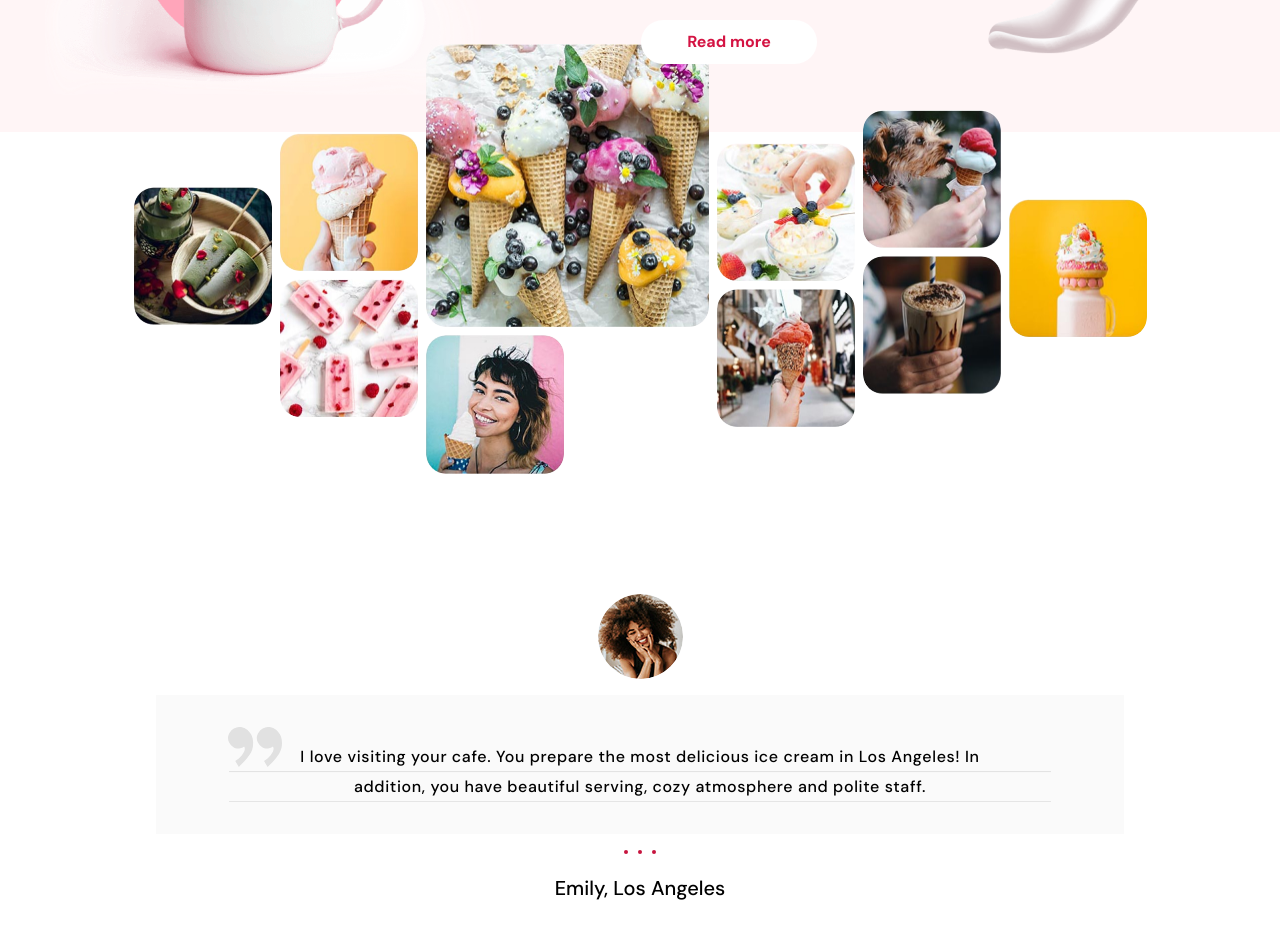
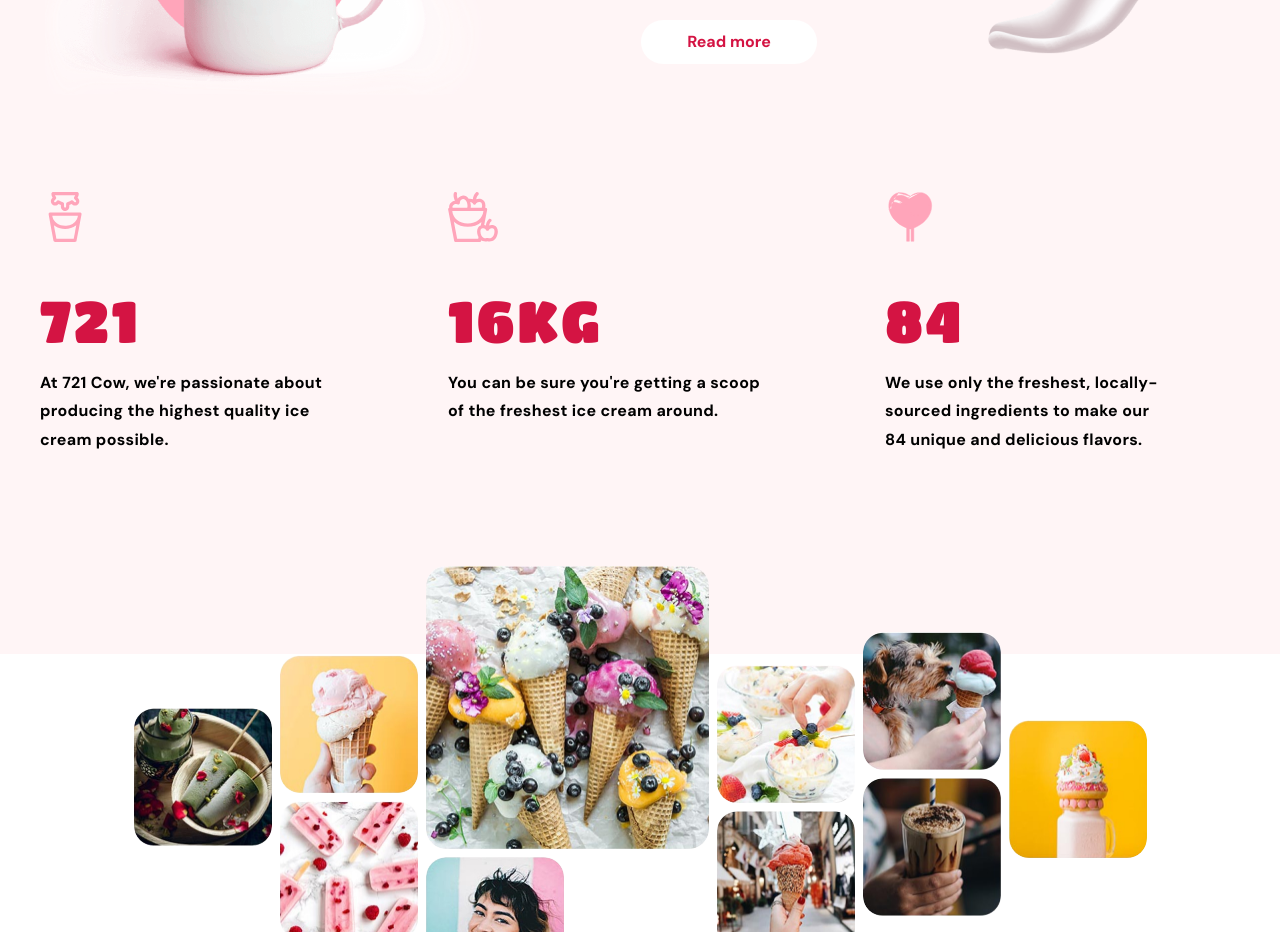
Before and after one commit to OleksandrMyliutin/ice-cream_project, a plain HTML site: page index.html in a window 1280 px wide. Shown: the part 1320-2252 px from the top of the page. Drawn offline with nearby package versions, Linux system fonts and the light colour scheme.

Commit message:
how-made

```diff
--- a/css/styles.css
+++ b/css/styles.css
@@ -383,4 +383,50 @@ border-radius: 22px;
 width: 176px;
 height: 44px;
 background: #fff;
+cursor: pointer;
 }
+.how-made-div {
+  display: flex;
+  width: 1200px;
+  margin: 0 auto;
+  padding-bottom: 200px;
+}
+.how-made-ula {
+  display: flex;
+  gap: 120px;
+}
+.how-made-item {
+font-family: "Titan One", sans-serif;
+font-weight: 400;
+font-size: 58px;
+letter-spacing: 0.04em;
+text-transform: uppercase;
+color: #d41443;
+position: relative;
+margin-bottom: 16px;
+}
+.how-made-item-p {
+font-family: "DM Sans", sans-serif;
+font-weight: 700;
+font-size: 16px;
+line-height: 176%;
+letter-spacing: 0.02em;
+color: #000;
+}
+.first {
+  width: 288px;
+}
+.second {
+  width: 317px;
+}
+.three {
+  width: 288px;
+}
+.how-made-ula-icon {
+  display: flex;
+}
+.icon-fill {
+  margin-top: 60px;
+  margin-bottom: 40px;
+  fill: #FFA5BA;
+}
--- a/index.html
+++ b/index.html
@@ -128,8 +128,43 @@
           </li>
         </ul>
       </div>
+      <div class="how-made-div">
+        <ul class="how-made-ula">
+          <li class="how-made-li">
+            <svg class="icon-fill" width="50" height="50">
+              <use href="./images/symbol-defs.svg#icon-Group"></use>
+            </svg>
+            <h3 class="how-made-item">721</h3>
+            <p class="how-made-item-p first">
+              At 721 Cow, we're passionate about producing the highest quality
+              ice cream possible.
+            </p>
+          </li>
+          <li>
+            <svg class="icon-fill" width="50" height="50">
+              <use
+                href="./images/symbol-defs.svg#icon-apples-svgrepo-com-1"
+              ></use>
+            </svg>
+            <h3 class="how-made-item">16kg</h3>
+            <p class="how-made-item-p second">
+              You can be sure you're getting a scoop of the freshest ice cream
+              around.
+            </p>
+          </li>
+          <li>
+            <svg class="icon-fill" width="50" height="50">
+              <use href="./images/symbol-defs.svg#icon-Group-1"></use>
+            </svg>
+            <h3 class="how-made-item">84</h3>
+            <p class="how-made-item-p three">
+              We use only the freshest, locally-sourced ingredients to make our
+              84 unique and delicious flavors.
+            </p>
+          </li>
+        </ul>
+      </div>
     </section>
-
     <section class="reviews">
       <div class="section-container">
         <ul class="reviews-showcase">
```
Also changed, not shown: images/symbol-defs.svg (added).
